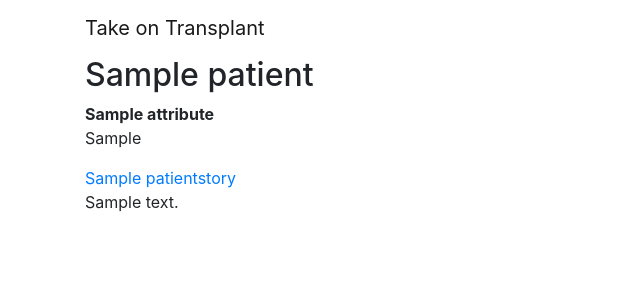
After one commit to nickdotreid/take-on-transplant, a Django app: page /stories/1/story/1/ in a window 1280 px wide. The commit adds this page. Shown: the top 300 px of the page, without its empty margins (0-640 px from the left). Run offline with Django 3.2, Linux system fonts and the light colour scheme; tables that the repository leaves empty hold one stand-in row (values such as "Sample post"); style sheets or scripts are compiled from the project's sources; some libraries are stand-ins or nearby versions.

Commit message:
Add story page with table of contents

```diff
--- a/server/app/urls.py
+++ b/server/app/urls.py
@@ -15,6 +15,7 @@ from django.forms import EmailField
 from django.urls import path
 
 from patients.views import PatientStoryView
+from patients.views import PatientStoryTableOfContentsView
 from patients.views import PatientStoryList
 from resources.views import ResourceListView
 from resources.views import ResourceDetailView
@@ -66,6 +67,7 @@ urlpatterns = [
     path('reset-password/', PasswordResetView.as_view(), name='password_reset'),
     path('resources/<resource_slug>', ResourceDetailView.as_view(), name='resource-detail'),
     path('resources/', ResourceListView.as_view(), name='resource-list'),
+    path('stories/<patient_id>/story/<story_id>/', PatientStoryTableOfContentsView.as_view(), name='patient-story-toc'),
     path('stories/<patient_id>', PatientStoryView.as_view(), name='patient-story'),
     path('', PatientStoryList.as_view(), name='patient-story-list')
 ] + static(settings.MEDIA_URL, document_root=settings.MEDIA_ROOT)
--- a/server/patients/models.py
+++ b/server/patients/models.py
@@ -39,6 +39,12 @@ class Patient(models.Model):
             self._story_highlights = self.get_story_highlights()
         return self._story_highlights
 
+    @property
+    def stories(self):
+        if not hasattr(self, '_stories'):
+            self._stories = self.get_stories()
+        return self._stories
+
     def save(self, *args, **kwargs):
         if self.photo and not self.thumbnail:
             image = Image.open(self.photo)
@@ -65,6 +71,9 @@ class Patient(models.Model):
         return PatientAttribute.objects.filter(
             patient = self
         ).all()
+
+    def get_stories(self):
+        return PatientStory.objects.filter(published=True).all()
 
     def get_story_highlights(self):
         return PatientStoryHighlight.objects.filter(
--- /dev/null
+++ b/server/patients/templates/patient-story-table-of-contents.html
@@ -0,0 +1,26 @@
+{% extends 'base.html' %}
+
+{% block content %}
+<h2>{{patient.name}}</h2>
+{% if patient.photo_url %}
+<img src="{{patient.photo_url}}" />
+{% endif %}
+<dl>
+    {% for attribute in patient.attributes %}
+    <dt>{{attribute.name}}</dt>
+    <dd>{{attribute.value}}</dd>
+    {% endfor %}
+</dl>
+<nav>
+    {% for a_story in stories %}
+    <a href="{% url 'patient-story-toc' patient_id=patient.id story_id=a_story.id %}"
+        >
+        {{a_story.title}}
+    </a>
+    {% endfor %}
+</nav>
+{% autoescape off %}
+{{story.content}}
+{% endautoescape %}
+
+{% endblock %}
--- a/server/patients/views.py
+++ b/server/patients/views.py
@@ -27,8 +27,7 @@ class PatientStoryList(TemplateView):
 
         return context
 
-class PatientStoryView(TemplateView):
-
+class PatientView(TemplateView):
     template_name = 'patient-story.html'
 
     def get_patient(self, patient_id):
@@ -54,6 +53,11 @@ class PatientStoryView(TemplateView):
         else:
             return content
 
+
+class PatientStoryView(PatientView):
+
+    template_name = 'patient-story.html'
+
     def get_context_data(self, patient_id, **kwargs):
         context = super().get_context_data(**kwargs)
         patient = self.get_patient(patient_id)
@@ -68,3 +72,29 @@ class PatientStoryView(TemplateView):
             })
         context['stories'] = stories
         return context
+
+class PatientStoryTableOfContentsView(PatientView):
+
+    template_name = 'patient-story-table-of-contents.html'
+
+    def get_story(self, patient_id, story_id):
+        try:
+            return PatientStory.objects.get(
+                patient_id = patient_id,
+                id = story_id
+            )
+        except PatientStory.DoesNotExist:
+            raise Http404('No story found')
+
+    def get_context_data(self, patient_id, story_id, **kwargs):
+        context = super().get_context_data(**kwargs)
+        patient = self.get_patient(patient_id)
+        context['patient'] = patient
+        story = self.get_story(patient_id, story_id)
+        context['stories'] = patient.stories
+        context['story'] = {
+            'id': story.id,
+            'title': story.title,
+            'content': self.add_resource_popovers(story.content)
+        }
+        return context
--- a/server/templates/base.html
+++ b/server/templates/base.html
@@ -10,7 +10,6 @@
     <header class="navbar narbar-expand-md navbar-light">
         <div class="container">
             <a class="navbar-brand" href="/">Take on Transplant</a>
-            <a href="{% url 'resource-list' %}">Resource Library</a>
             {% if user.is_staff %}
             {% url 'admin:index' as admin_url %}
             <a href="{{admin_url}}">Admin</a>
```
